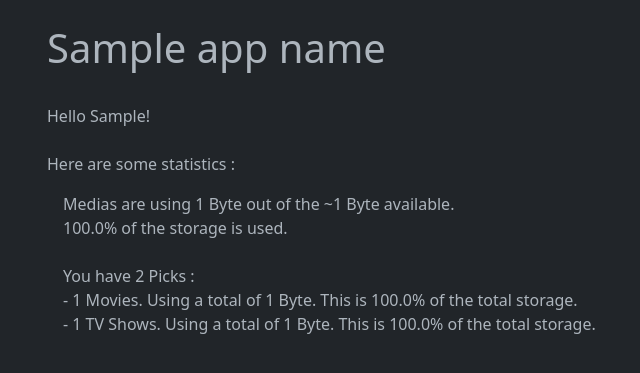
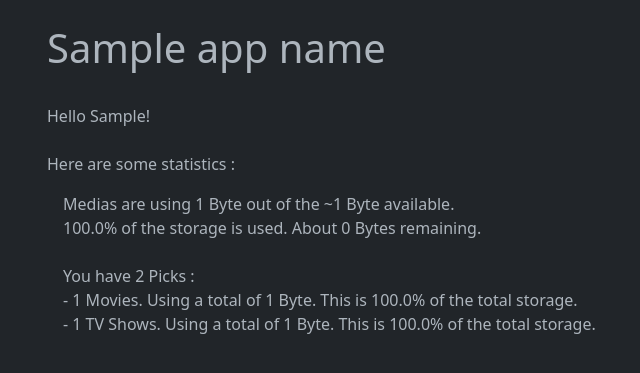
Before and after one commit to gars50/SeenIt, a Flask app: template app/templates/index.html in a window 1280 px wide. Shown: the part 59-432 px from the top of the page, without its empty margins (71-711 px from the left). Run offline with Flask 3, Linux system fonts and the light colour scheme; a user stored in the database is signed in; tables that the repository leaves empty hold one stand-in row (values such as "Sample post"); the template is opened without the code that fills it: most values are stand-ins (such as "Sample title", 1, 10 or a date in 2020); parts of the project's set-up code (start-up, migrations or seed data) failed here and were passed over; some libraries are stand-ins or nearby versions.

Commit message:
Updated storage info

```diff
--- a/app/main/routes.py
+++ b/app/main/routes.py
@@ -10,7 +10,7 @@ def index():
     total_movie_size = 0
     total_tv_show_size = 0
     total_used_space = 0
-    total_available_space = 19000000000000
+    total_available_space = 18879600000000
 
     for media in Media.query.all():
         total_used_space += media.total_size
--- a/app/templates/index.html
+++ b/app/templates/index.html
@@ -9,7 +9,7 @@
             Here are some statistics : <br>
             <div style="margin: 1em;">
                 Medias are using {{ total_used_space | filesizeformat }} out of the ~{{ total_available_space | filesizeformat }} available. <br>
-                {{ (total_used_space / total_available_space * 100) | round(1) }}% of the storage is used. <br>
+                {{ (total_used_space / total_available_space * 100) | round(1) }}% of the storage is used. About {{ (total_available_space-total_used_space) | filesizeformat }} remaining.<br>
                 <br>
             </div>
     {% else %}
@@ -18,7 +18,7 @@
         Here are some statistics : <br>
         <div style="margin: 1em;">
             Medias are using {{ total_used_space | filesizeformat }} out of the ~{{ total_available_space | filesizeformat }} available. <br>
-            {{ (total_used_space / total_available_space * 100) | round(1) }}% of the storage is used. <br>
+            {{ (total_used_space / total_available_space * 100) | round(1) }}% of the storage is used. About {{ (total_available_space-total_used_space) | filesizeformat }} remaining.<br>
             <br>
             You have {{ movie_picks_count + tv_show_picks_count }} Picks :<br>
             - {{ movie_picks_count }} Movies. Using a total of {{ total_movie_size | filesizeformat }}. This is {{ (total_movie_size / total_available_space * 100) | round(1) }}% of the total storage. <br>
```
